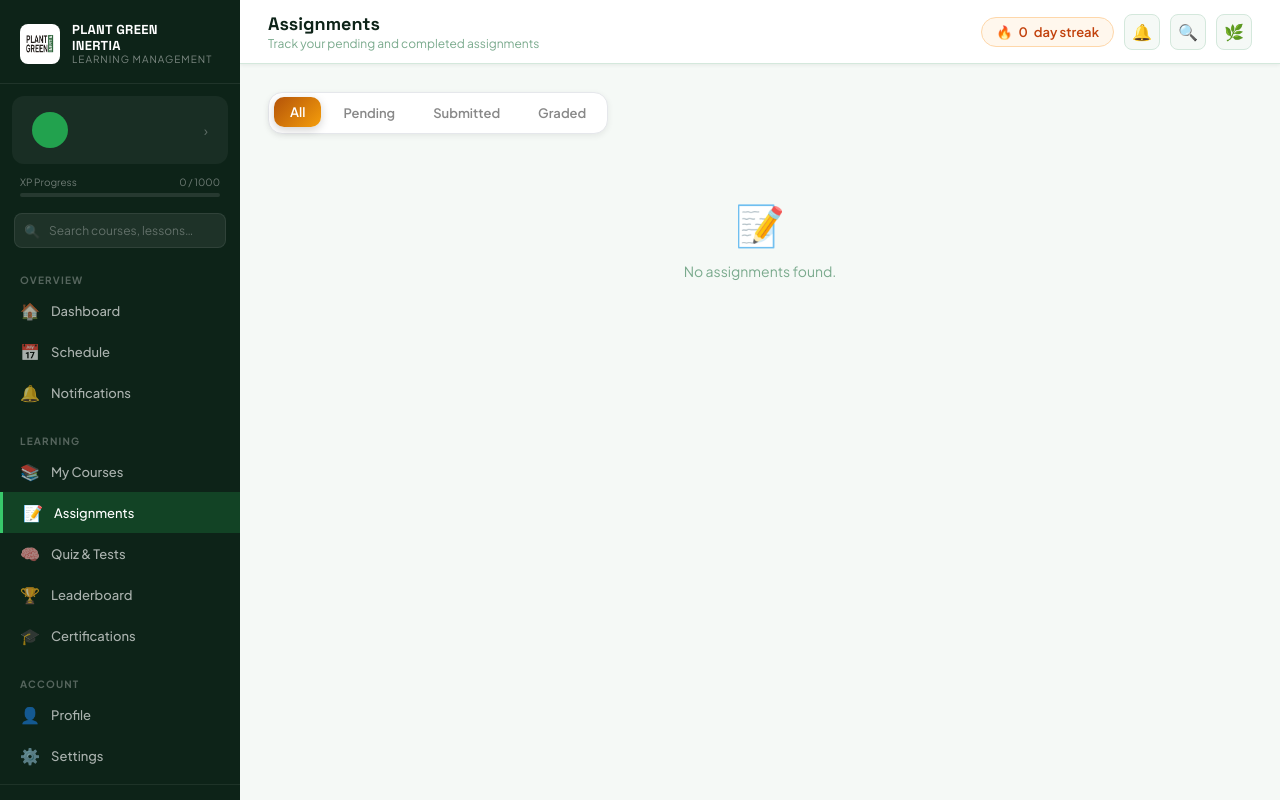
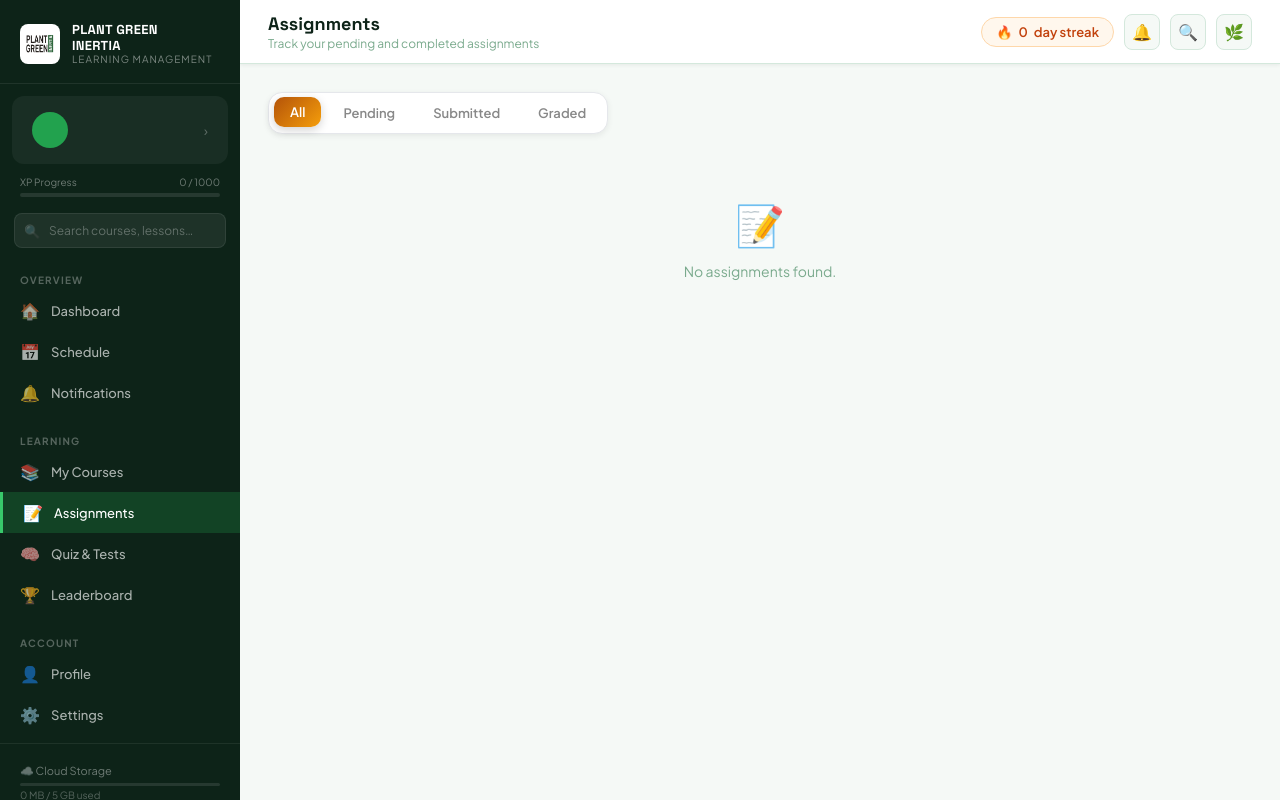
Before and after one commit to pgi-2025/PGI_LMS, a Flask app: page /assignments in a window 1280 px wide. Run offline with Flask 3, Linux system fonts and the light colour scheme; the visitor is signed in with stand-in values (Sample User, id 1); data that the repository does not hold is empty; parts of the project's set-up code (start-up, migrations or seed data) failed here and were passed over; some libraries are stand-ins or nearby versions.

Commit message:
Update base.html

```diff
--- a/templates/base.html
+++ b/templates/base.html
@@ -80,9 +80,7 @@
       <a href="/leaderboard" class="nav-item">
         <span class="nav-icon">🏆</span> Leaderboard
       </a>
-      <a href="/certifications" class="nav-item">
-        <span class="nav-icon">🎓</span> Certifications
-      </a>
+
     </div>
 
     <div class="nav-section">
```
